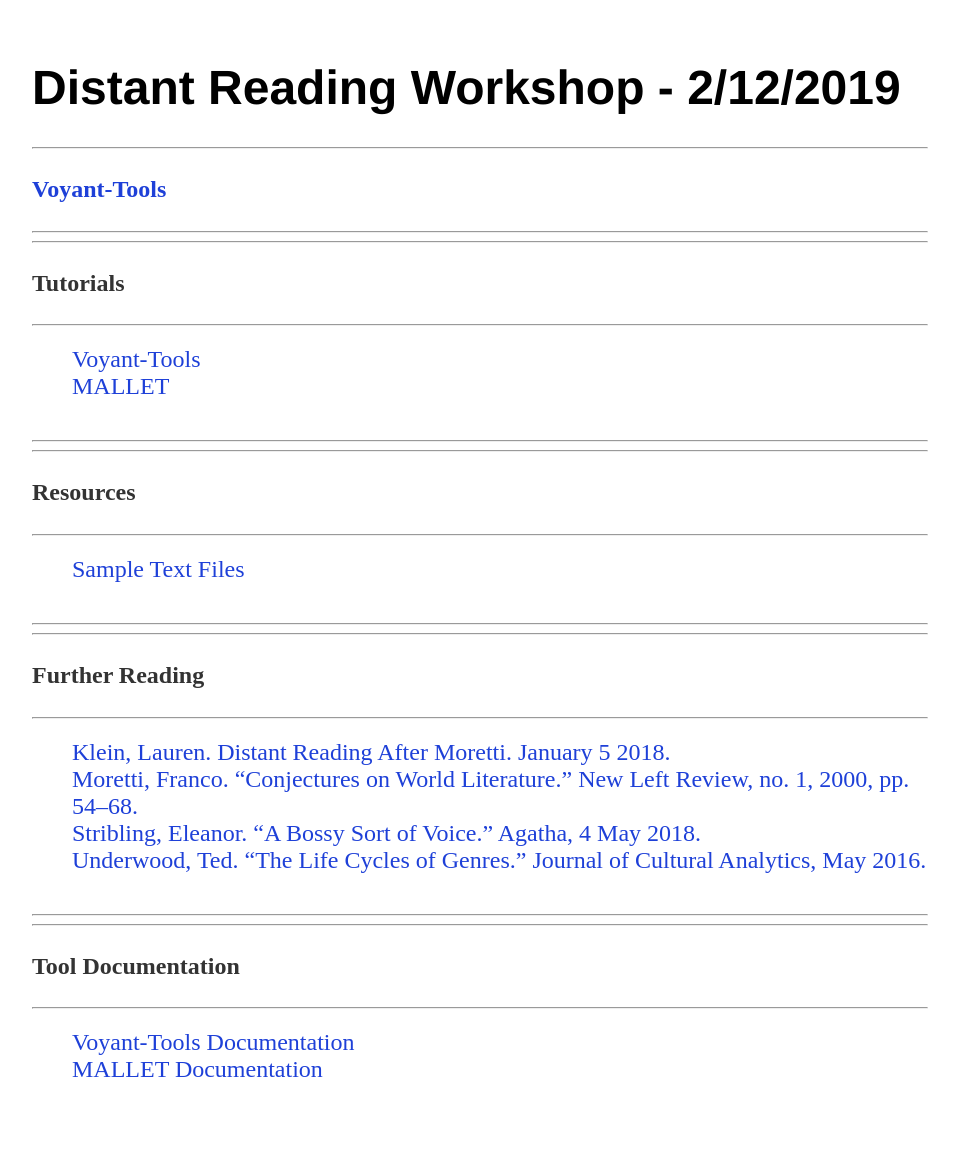
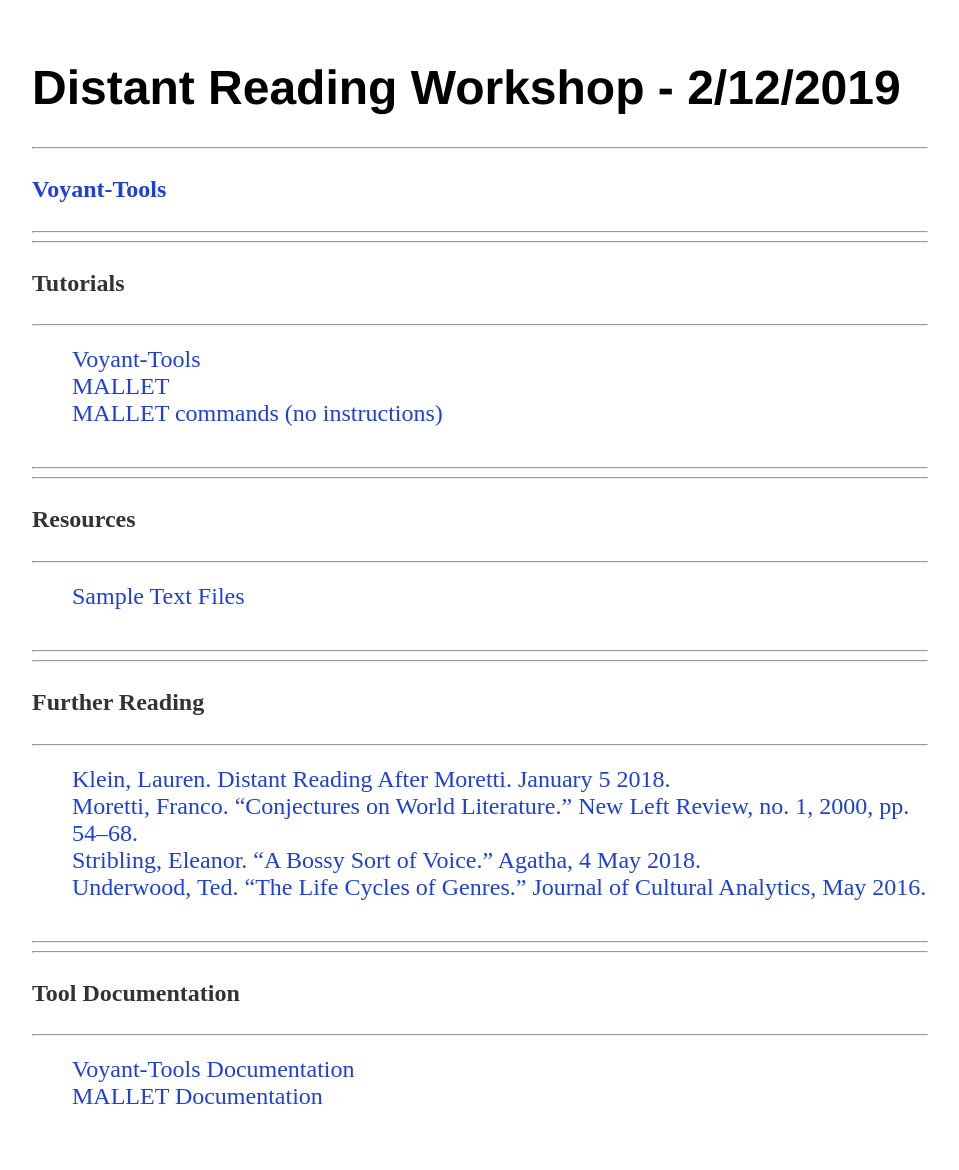
Before and after one commit to dmgustavhi/dmgustavhi.github.io, a Jekyll site: the page built from distantreading.html, in a window 1280 px wide. Shown: the whole page, without its empty margins (160-1119 px from the left). Built offline with Jekyll 4.4.1, drawn with Linux system fonts in a browser that asks for light colours; before the commit the page ends 1143 px from its top, so only the background shows below that.

Commit message:
Update distantreading.html

```diff
--- a/distantreading.html
+++ b/distantreading.html
@@ -17,6 +17,7 @@
 	<ul>
   <li><a href="https://docs.google.com/document/d/1UsqAlVhy3kP-MZPSVfcCvVC-lOlH-5SQj_LfX20FyqE/edit">Voyant-Tools</a></li>
   <li><a href="https://docs.google.com/document/d/106dJxb34DMyviHqSCqumISiHQvyQBfNx3DhpCBYbltY/edit?usp=sharing">MALLET</a></li>
+		<li><a href="https://docs.google.com/document/d/1RZM-PyNVXQip4L3P-my0ynhyLhvhGd-hiciXRT8on0Q/edit">MALLET commands (no instructions)</a></li>
 		</ul>
   <div>
 	  <hr></hr>
```
